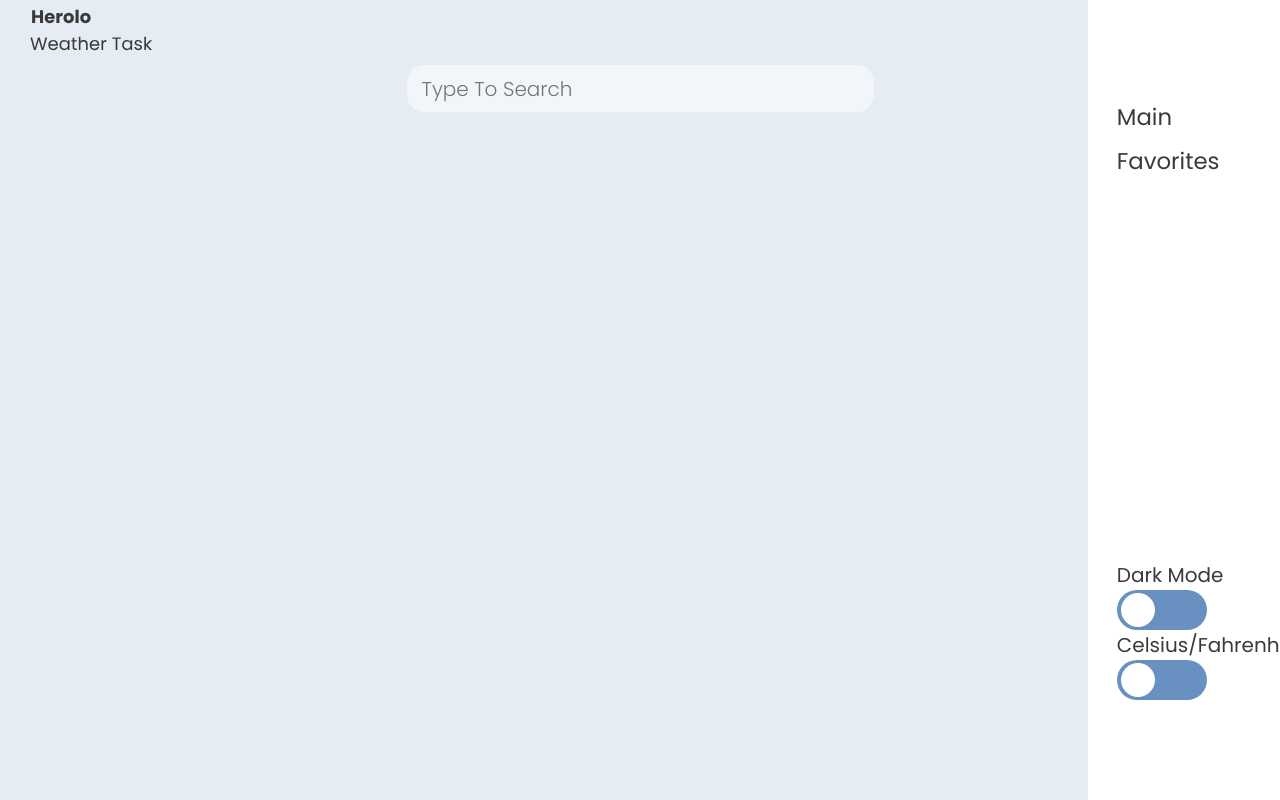
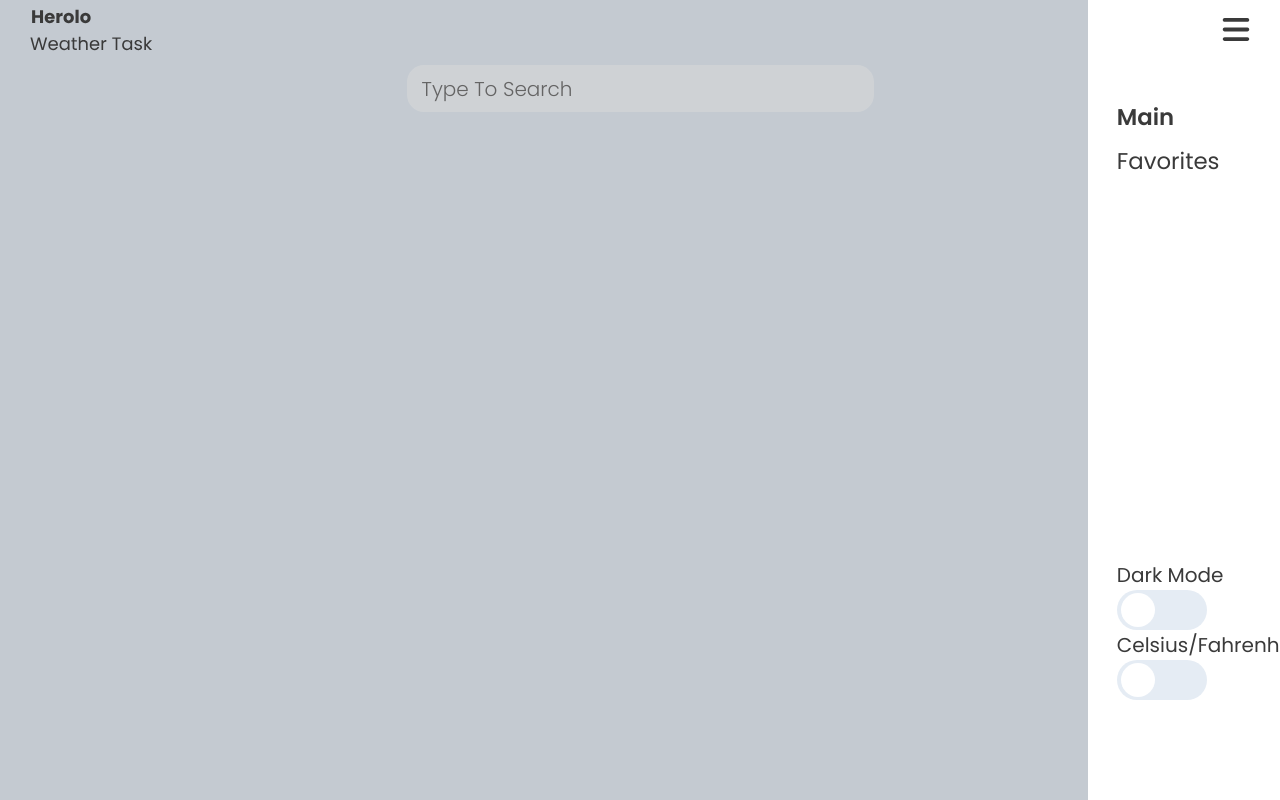
Before and after one commit to AlisaZil/Alisa-Zilberman-06-02-24, an Angular app: page / in a window 1280 px wide. Built offline with nearby package versions, Linux system fonts and the light colour scheme.

Commit message:
add(fade animation on open navbar)

```diff
--- a/src/app/app.component.html
+++ b/src/app/app.component.html
@@ -2,7 +2,8 @@
 
     <div class="nav-bar">
         <img src="../assets/icons/logo.svg" alt="logo" class="logo">
-        <img src="../assets/icons/bars.svg" alt="bars" class="bars">
+        <img (click)="isNavbarOpen = !isNavbarOpen"
+        src="../assets/icons/bars.svg" alt="bars" class="bars">
     </div>
 
     <div class="search-box">
@@ -29,4 +30,4 @@
     </div>
 
 </div>
-<nav-bar></nav-bar>
+<nav-bar [isNavbarOpen]="isNavbarOpen"></nav-bar>
--- a/src/app/app.component.scss
+++ b/src/app/app.component.scss
@@ -13,6 +13,8 @@
     .nav-bar{
         width: 100%;
         height: 8%;
+        position: relative;
+        z-index: 3;
 
         display: flex;
         align-items: center;
--- a/src/app/app.component.ts
+++ b/src/app/app.component.ts
@@ -11,6 +11,8 @@ export class AppComponent {
 
   placesList: any[] = [];
   isComboBoxOpen: boolean = false;
+
+  public isNavbarOpen: boolean = false;
 
   constructor(private weatherService:WeatherService){}
 
--- a/src/app/nav-bar/nav-bar.component.html
+++ b/src/app/nav-bar/nav-bar.component.html
@@ -1,9 +1,16 @@
-<div class="nav-bar">
+<div class="nav-bar" [ngStyle]="{'right': isNavbarOpen?'-15%':'0px'}">
 
     <div class="button-link-section">
 
-        <p class="button-link main" (click)="handleButtonLinkClick($event)">Main</p>
-        <p class="button-link favorites" (click)="handleButtonLinkClick($event)">Favorites</p>
+        <p
+        class="button-link main {{currSelectedButtonLink === 'Main'? 'active':''}}"
+        (click)="handleButtonLinkClick($event)">
+        Main</p>
+
+        <p
+        class="button-link favorites {{currSelectedButtonLink === 'Favorites'? 'active':''}}"
+        (click)="handleButtonLinkClick($event)">
+        Favorites</p>
 
     </div>
 
@@ -19,3 +26,5 @@
 
     </div>
 </div>
+
+<div class="dim-background {{isNavbarOpen? 'fade-out':'fade-in'}}"></div>
--- a/src/app/nav-bar/nav-bar.component.scss
+++ b/src/app/nav-bar/nav-bar.component.scss
@@ -6,6 +6,7 @@
 
     width: 15%;
     background-color: white;
+    z-index: 2;
 
     display: flex;
     align-items: center;
@@ -15,6 +16,7 @@
     padding: 100px 0;
 
     user-select: none;
+    transition: 0.6s;
 
     .button-link-section{
 
@@ -35,17 +37,61 @@
             padding-left: 8px;
         }
 
-        .button-link:active{
-            font-weight: 500;
+        .active{
+            font-weight: 600;
         }
     }
 
     .settings-section{
         height: fit-content;
         width: 70%;
-
-        .toggle{
-            margin-bottom: 15px;
-        }
     }
 }
+
+
+.dim-background{
+    position: fixed;
+    top: 0;
+    bottom: 0;
+    left: 0;
+    right: 0;
+
+    z-index: 1;
+    background-color: rgba(0, 0, 0, 0.147);
+}
+
+.fade-out{
+   animation: fadeOut 0.6s ease forwards;
+}
+
+@keyframes fadeOut {
+    0%{
+        opacity: 1;
+    }
+    95%{
+        opacity: 0;
+    }
+    100%{
+        opacity: 0;
+        display: none;
+    }
+}
+
+.fade-in{
+    animation: fadeIn 0.6s ease forwards;
+}
+
+@keyframes fadeIn {
+    0% {
+        opacity: 0;
+    }
+
+    95% {
+        opacity: 1;
+    }
+
+    100% {
+        opacity: 1;
+        display: block;
+    }
+}
--- a/src/app/nav-bar/nav-bar.component.ts
+++ b/src/app/nav-bar/nav-bar.component.ts
@@ -1,4 +1,4 @@
-import { Component, EventEmitter, Output } from '@angular/core';
+import { Component, EventEmitter, Input, Output } from '@angular/core';
 
 @Component({
   selector: 'nav-bar',
@@ -7,11 +7,23 @@ import { Component, EventEmitter, Output } from '@angular/core';
 })
 export class NavBarComponent {
 
+  @Input() isNavbarOpen: boolean = false;
+
   @Output() buttonLinkClick = new EventEmitter<MouseEvent>();
-  @Output() toggleLinkClick = new EventEmitter<{value:boolean, name:string}>();
+  @Output() toggleLinkClick = new EventEmitter<{ value: boolean, name: string }>();
 
-  handleButtonLinkClick(e:MouseEvent) {
+  public currSelectedButtonLink: string = 'Main';
+
+  handleButtonLinkClick(e: MouseEvent) {
+
+    let buttonLinkValue = (e.target as HTMLParagraphElement).textContent;
+
+    if (buttonLinkValue) {
+      this.currSelectedButtonLink = String(buttonLinkValue);
+    }
+
     this.buttonLinkClick.emit(e);
+
   }
 
   handleToggleClick(value: boolean, name: string) {
--- a/src/app/toggle/toggle.component.scss
+++ b/src/app/toggle/toggle.component.scss
@@ -2,7 +2,7 @@
 
     width: 90px;
     height: 40px;
-    background-color: #6891c1;
+    background-color: #E5ECF4;
 
     border-radius: 25px;
 
@@ -21,7 +21,7 @@
     }
 }
 .left {
-    background-color: #6891c1;
+    background-color: #E5ECF4;
     .toggle-ball{
         margin-left: 4px;
     }
```
